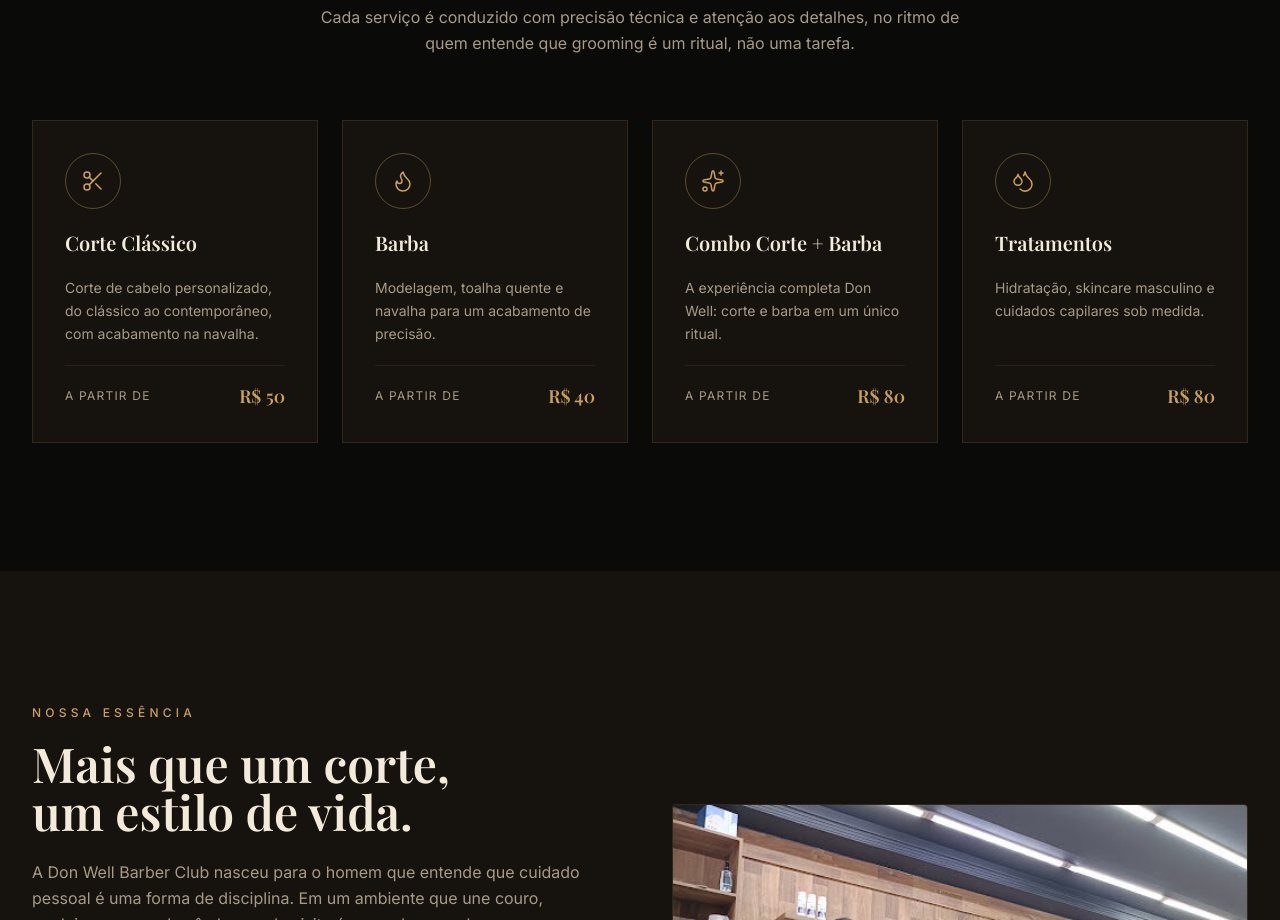
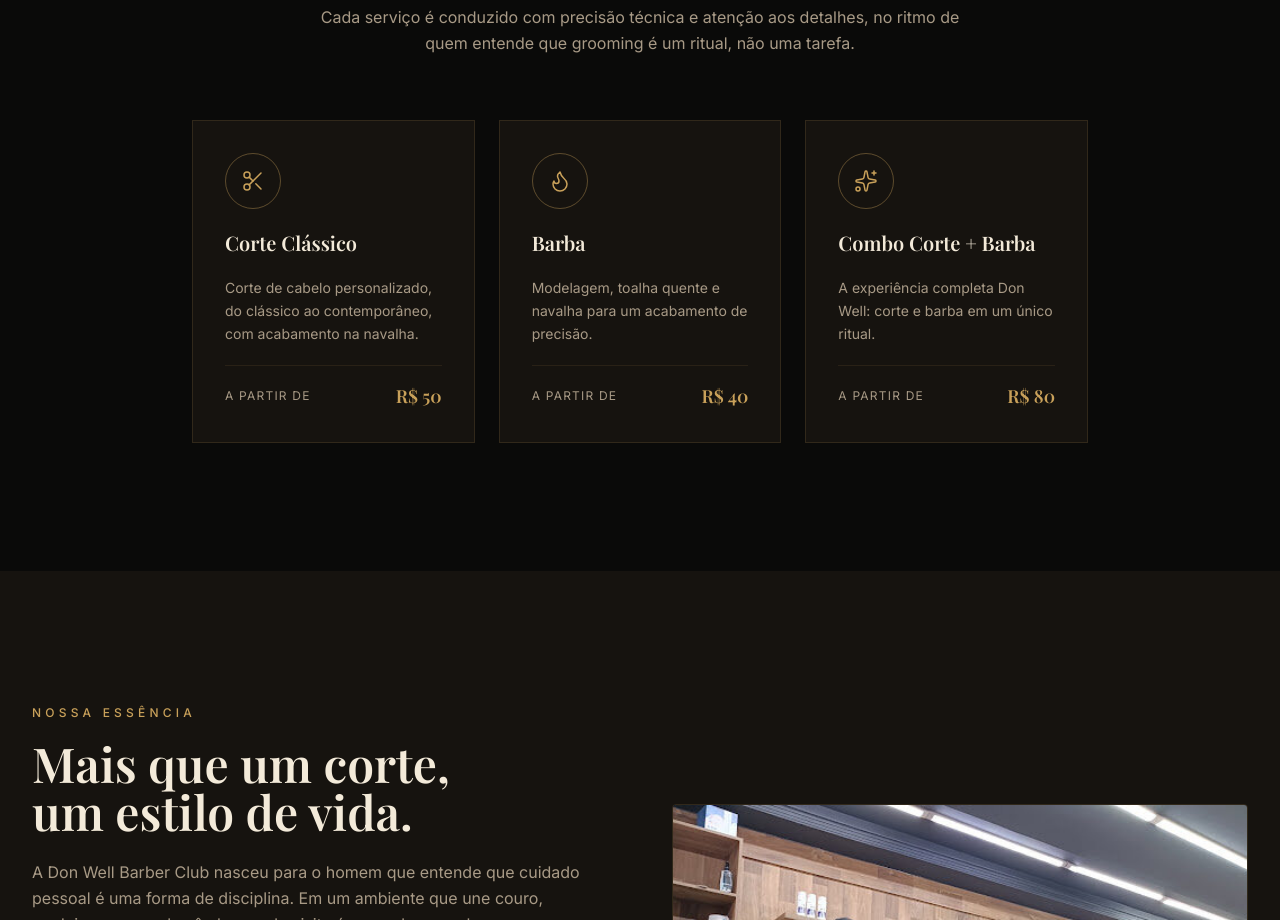
Before and after one commit to LoomeGroup/barbearia-don-well, a React (Vite) app: page / in a window 1280 px wide. Shown: the part 1020-1940 px from the top of the page. Built offline with nearby package versions, Linux system fonts and the light colour scheme; a web font is replaced by a local one.

Commit message:
feat: remove treatments

```diff
--- a/src/components/Services.tsx
+++ b/src/components/Services.tsx
@@ -11,7 +11,7 @@ export default function Services() {
           description="Cada serviço é conduzido com precisão técnica e atenção aos detalhes, no ritmo de quem entende que grooming é um ritual, não uma tarefa."
         />
 
-        <div className="mt-16 grid grid-cols-1 gap-6 sm:grid-cols-2 lg:grid-cols-4">
+        <div className="mx-auto mt-16 grid max-w-4xl grid-cols-1 gap-6 sm:grid-cols-3">
           {services.map((service) => {
             const Icon = service.icon;
             return (
--- a/src/data/content.ts
+++ b/src/data/content.ts
@@ -3,7 +3,6 @@ import {
   Scissors,
   Sparkles,
   Flame,
-  Droplets,
   ShieldCheck,
   Crown,
   Target,
@@ -39,13 +38,6 @@ export const services: Service[] = [
     title: "Combo Corte + Barba",
     description:
       "A experiência completa Don Well: corte e barba em um único ritual.",
-    price: "R$ 80",
-  },
-  {
-    icon: Droplets,
-    title: "Tratamentos",
-    description:
-      "Hidratação, skincare masculino e cuidados capilares sob medida.",
     price: "R$ 80",
   },
 ];
```
